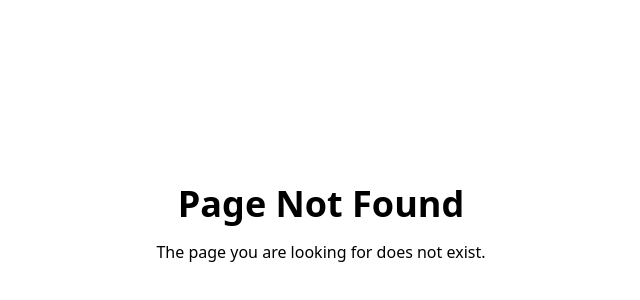
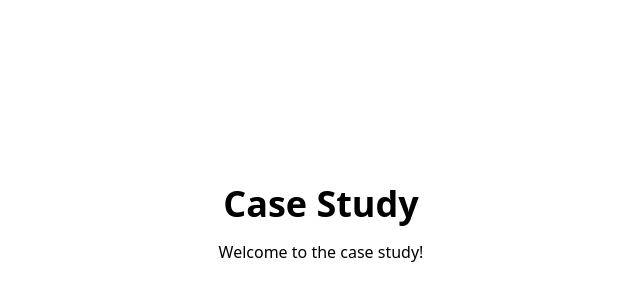
Before and after one commit to chingu-voyages/V59-tier3-team-39, a React (Vite) app in the folder frontend/: page /casestudy in a window 1280 px wide. Before the commit this address had no page. Shown: the part 176-476 px from the top of the page, without its empty margins (319-959 px from the left). Built offline with nearby package versions, Linux system fonts and the light colour scheme.

Commit message:
chore done

```diff
--- a/frontend/components/Dashboard.tsx
+++ /dev/null
@@ -1,10 +0,0 @@
-const Dashboard = () => {
-  return (
-    <div className="flex flex-col items-center justify-center h-screen">
-      <h1 className="text-4xl font-bold">Dashboard Page</h1>
-      <p className="mt-4">This is the dashboard page.</p>
-    </div>
-  )
-}
-
-export default Dashboard
--- a/frontend/src/App.tsx
+++ b/frontend/src/App.tsx
@@ -1,8 +1,9 @@
 import { Routes, Route } from 'react-router-dom'
-import HomeLayout from '../layout/HomeLayout'
-import Interview from '../layout/Interview'
-import Dashboard from '../layout/Dashboard'
-import NotFound from '../layout/NotFound'
+import HomeLayout from './layout/HomeLayout'
+import Interview from './layout/Interview'
+import Dashboard from './layout/Dashboard'
+import NotFound from './layout/NotFound'
+import CaseStudy from './layout/CaseStudy'
 
 const App = () => {
   return (
@@ -10,6 +11,7 @@ const App = () => {
       <Route path="/" element={<HomeLayout />} />
       <Route path="/interview" element={<Interview />} />
       <Route path="/dashboard" element={<Dashboard />} />
+      <Route path='/casestudy' element={<CaseStudy />} />
       <Route path="*" element={<NotFound />} />
     </Routes>
   )
--- /dev/null
+++ b/frontend/src/layout/CaseStudy.tsx
@@ -0,0 +1,10 @@
+const CaseStudy = () => {
+  return (
+    <div className="flex flex-col items-center justify-center h-screen">
+      <h1 className="text-4xl font-bold">Case Study</h1>
+      <p className="mt-4">Welcome to the case study!</p>
+    </div>
+  )
+}
+
+export default CaseStudy
```
Also changed, not shown: frontend/src/components/Chatbot.tsx (renamed from frontend/components/Chatbot.tsx), frontend/src/components/Component1.tsx (renamed from frontend/components/Component1.tsx), frontend/src/components/Component2.tsx (renamed from frontend/components/Component2.tsx), frontend/src/components/Footer.tsx (renamed from frontend/components/Footer.tsx), frontend/src/components/Header.tsx (renamed from frontend/components/Header.tsx), frontend/src/layout/Dashboard.tsx (renamed from frontend/layout/Dashboard.tsx), frontend/src/layout/HomeLayout.tsx (renamed from frontend/layout/HomeLayout.tsx), frontend/src/layout/Interview.tsx (renamed from frontend/layout/Interview.tsx), frontend/src/layout/NotFound.tsx (renamed from frontend/layout/NotFound.tsx).
